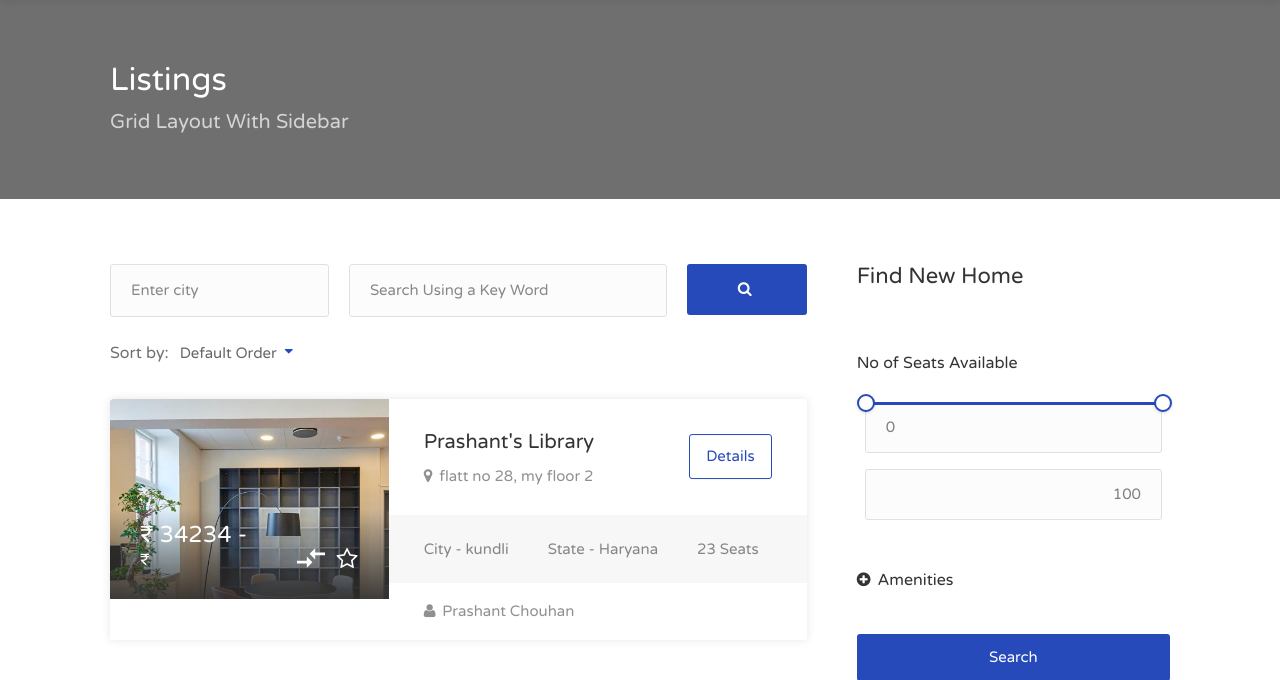
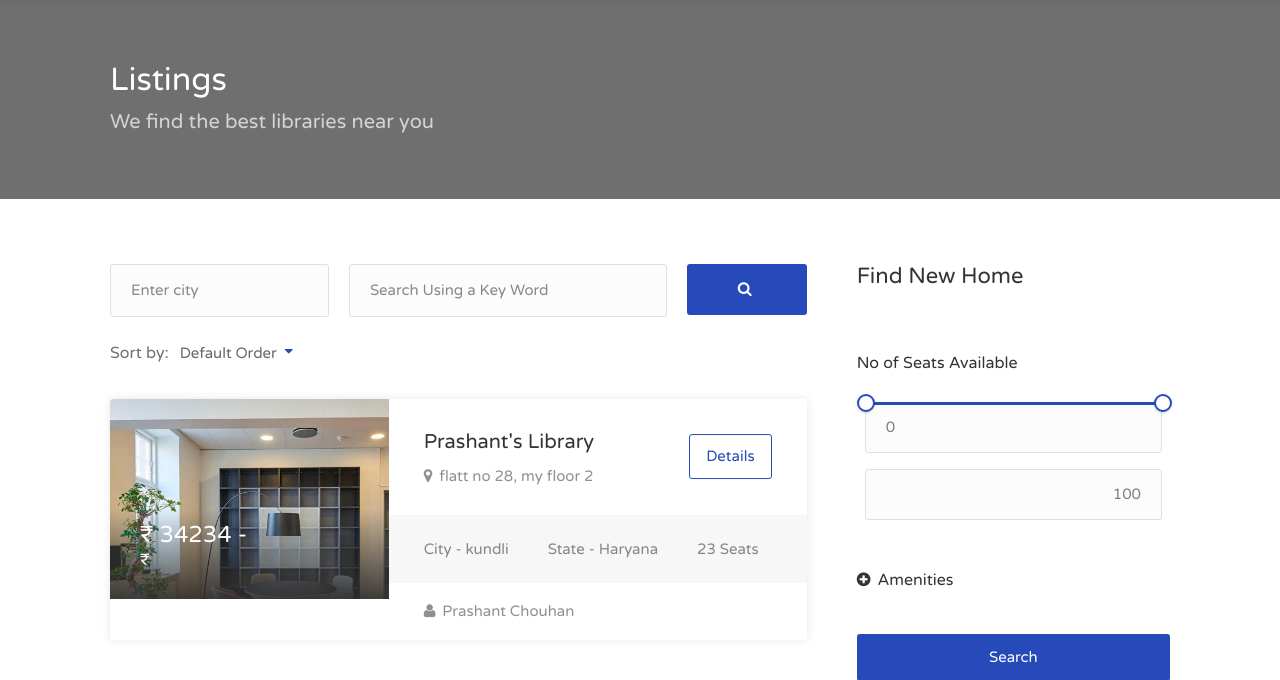
Before and after one commit to saksham1991999/libsys, a Django app: page /libraries in a window 1280 px wide. Shown: the part 165-845 px from the top of the page. Run offline with Django 3.2, Linux system fonts and the light colour scheme; data comes from the database, SQL or seed files in the repository; some libraries are stand-ins or nearby versions.

Commit message:
removed disfunctional buttons

```diff
--- a/templates/libraries.html
+++ b/templates/libraries.html
@@ -19,8 +19,9 @@
 		<div class="container">
 			<div class="row">
 				<div class="col-md-12">
+
 					<h2>Listings</h2>
-					<span>Grid Layout With Sidebar</span>
+					<span>We find the best libraries near you</span>
 				</div>
 			</div>
 		</div>
@@ -95,9 +96,11 @@
 						{% endcomment %}
 
 						<div class="listing-img-content">
+
 							<span class="listing-price">₹ {{ library.min_price_range }} - {{ library.msx_price_range }}<i>₹ {{ min_monthly_charges }}</i></span>
-							<span class="like-icon with-tip" data-tip-content="Add to Bookmarks"></span>
-							<span class="compare-button with-tip" data-tip-content="Add to Compare"></span>
+
+
+
 						</div>
 
 						<div class="listing-carousel">
```
